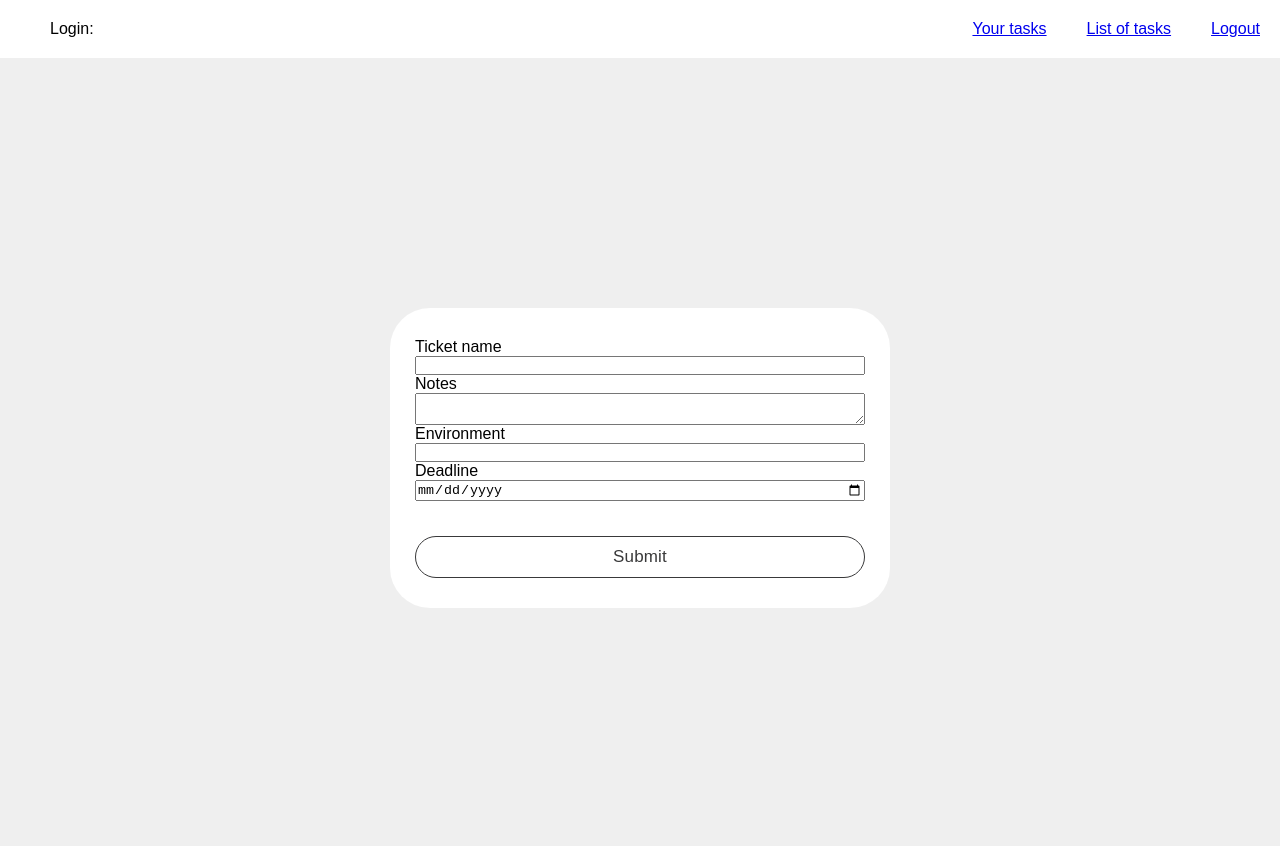
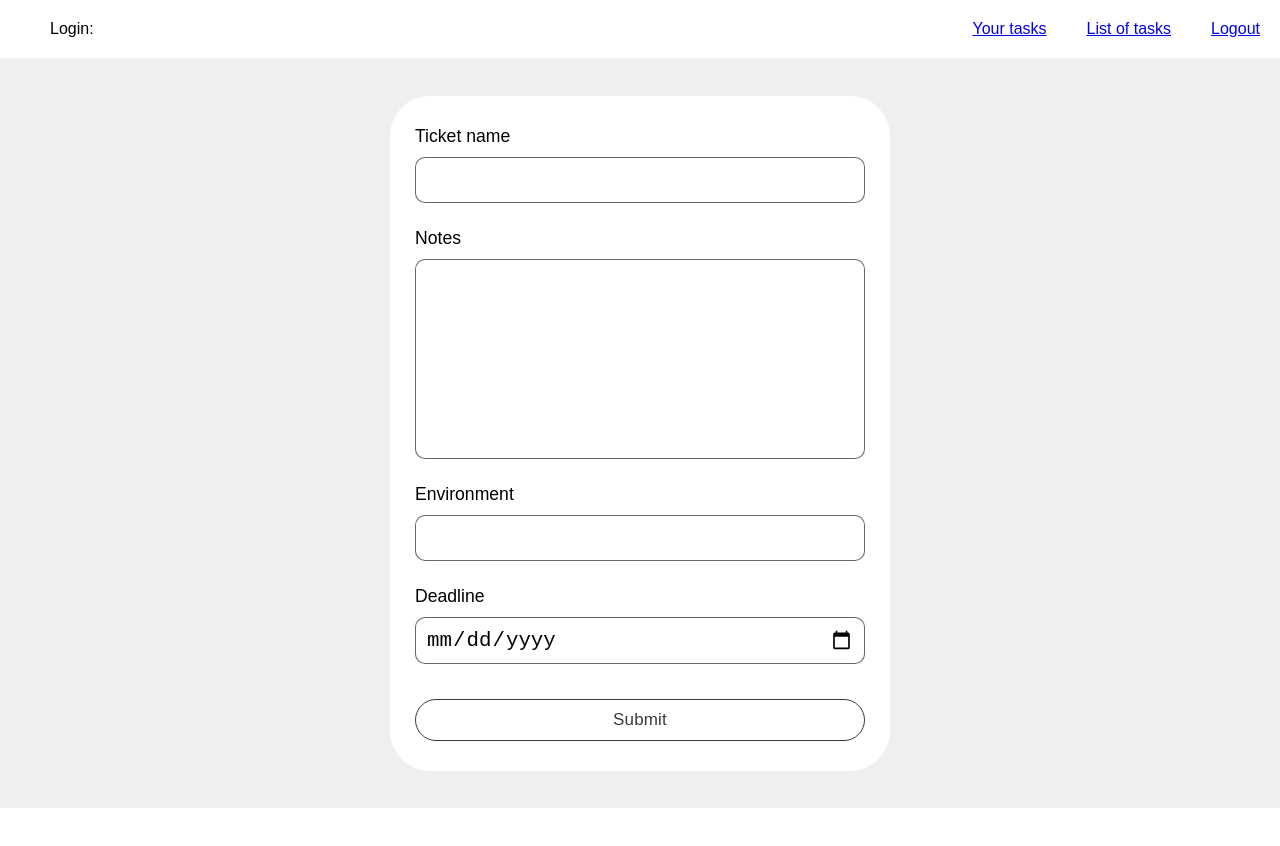
Before and after one commit to xFreshu/Project-managment-app, a React (Create React App) app: page /create-ticket in a window 1280 px wide. Shown: the top 846 px of the page. After the commit the page ends 808 px from the top, so only its background shows below. Built offline with nearby package versions, Linux system fonts and the light colour scheme.

Commit message:
Refactor code

```diff
--- a/src/components/UI/Dashboard/Dashboard.jsx
+++ b/src/components/UI/Dashboard/Dashboard.jsx
@@ -14,7 +14,7 @@ import TicketChart from '../TicketChart/TicketChart';
 import BasicTable from '../Table/BasicTable';
 
 const Dashboard = () => {
-  let { userData, tickets, deleteTicket, displayTicket, setDisplayTicket } = useContext(AppContext);
+  let { userData, tickets, displayTicket, setDisplayTicket } = useContext(AppContext);
   //Get the right one Array depending on the role
   const getAssignedArray = tickets.filter((item) => item.assigned === userData.role);
   const [ticketData, setTicketData] = useState({
@@ -25,19 +25,6 @@ const Dashboard = () => {
     deadline: ''
   });
 
-  const environmentList = tickets.map((item) => item.environment);
-
-  const count = { dev: 0, test: 0, prod: 0 };
-  //For of loop through array of environment list and counting, returning object
-  for (const element of environmentList) {
-    if (count[element]) {
-      count[element] += 1;
-    } else {
-      count[element] = 1;
-    }
-  }
-
-  console.log(count);
   return (
     <>
       <Navigation userData={userData} />
@@ -62,7 +49,7 @@ const Dashboard = () => {
                     }}>
                     <div>
                       <span>{name}</span>
-                      <span>{id}</span>
+                      <span>#{id}</span>
                     </div>
                     <p>{notes}</p>
                     <BottomInfoTicket>
@@ -94,7 +81,7 @@ const Dashboard = () => {
         ) : (
           <BasicTable />
         )}
-        <TicketChart count={count} />
+        <TicketChart />
       </Wrapper>
     </>
   );
--- a/src/components/UI/Table/BasicTable.styles.js
+++ b/src/components/UI/Table/BasicTable.styles.js
@@ -32,7 +32,7 @@ export const StyledTable = styled.table`
       width: 100px;
     }
     :nth-child(5) {
-      width: 40px;
+      width: 100px;
     }
     :nth-child(6) {
       width: 100px;
--- a/src/components/UI/Table/columns.js
+++ b/src/components/UI/Table/columns.js
@@ -16,15 +16,15 @@ export const COLUMNS = [
     accessor: 'assigned'
   },
   {
+    Header: 'Status',
+    accessor: 'status'
+  },
+  {
     Header: 'Environment',
     accessor: 'environment'
   },
   {
     Header: 'Deadline',
     accessor: 'deadline'
-  },
-  {
-    Header: 'Status',
-    accessor: 'status'
   }
 ];
--- a/src/components/UI/TicketChart/TicketChart.jsx
+++ b/src/components/UI/TicketChart/TicketChart.jsx
@@ -4,8 +4,23 @@ import PropTypes from 'prop-types';
 import { PieChartCard, ExtraInfoFromChart } from './TicketChart.styles';
 import { AppContext } from '../../../providers/AppProvider';
 
-const TicketChart = ({ count }) => {
+const TicketChart = () => {
   const { tickets } = useContext(AppContext);
+
+  const environmentList = tickets.map((item) => item.environment);
+
+  const count = { dev: 0, test: 0, prod: 0 };
+  //For of loop through array of environment list and counting, returning object
+  for (const element of environmentList) {
+    if (count[element]) {
+      count[element] += 1;
+    } else {
+      count[element] = 1;
+    }
+  }
+
+  console.log(count);
+
   return (
     <PieChartCard>
       <span>Ticket Pie Chart</span>
@@ -28,8 +43,4 @@ const TicketChart = ({ count }) => {
   );
 };
 
-TicketChart.propTypes = {
-  count: PropTypes.object
-};
-
 export default TicketChart;
--- a/src/components/UI/TicketDetails/TicketDetails.styles.js
+++ b/src/components/UI/TicketDetails/TicketDetails.styles.js
@@ -11,7 +11,10 @@ export const TicketDetailsStyles = styled.div`
     text-align: center;
     margin: 20px 0;
     padding: 0 40px;
-
+    button {
+      :hover {
+        cursor: pointer;
+      }
       label {
         margin-top: 40px;
         font-size: 1.4rem;
--- a/src/views/CreateTicket/CreateTicket.jsx
+++ b/src/views/CreateTicket/CreateTicket.jsx
@@ -13,6 +13,40 @@ const TicketForm = styled.form`
   flex-direction: column;
   width: 100%;
 `;
+
+const StyledLabel = styled.label`
+  margin: 25px 0 10px 0;
+  font-size: 1.1rem;
+  :first-child {
+    margin-top: 0;
+  }
+`;
+const StyledInput = styled.input`
+  font-size: 1.3rem;
+  padding: 10px;
+  outline: none;
+  border: solid 1px #0009;
+  border-radius: 10px;
+`;
+
+const StyledTextarea = styled.textarea`
+  font-size: 1.3rem;
+  padding: 10px;
+  outline: none;
+  border: solid 1px #0009;
+  border-radius: 10px;
+  resize: none;
+  height: 200px;
+  ::-webkit-scrollbar {
+    display: none;
+  }
+`;
+
+const CreateTicketContainer = styled(Container)`
+  height: 93.8vh;
+  position: absolute;
+`;
+
 const CreateTicket = () => {
   const { tickets, setTickets } = useContext(AppContext);
   const {
@@ -29,25 +63,25 @@ const CreateTicket = () => {
   return (
     <>
       <Navigation />
-      <Container>
+      <CreateTicketContainer>
         <TicketCard>
           <TicketForm onSubmit={handleSubmit(onSubmit)}>
-            <label>Ticket name</label>
-            <input {...register('name', { required: true })} />
+            <StyledLabel>Ticket name</StyledLabel>
+            <StyledInput {...register('name', { required: true })} />
             {errors.name && <span>This field is required</span>}
-            <label>Notes</label>
-            <textarea {...register('notes', { required: true })} />
+            <StyledLabel>Notes</StyledLabel>
+            <StyledTextarea {...register('notes', { required: true })} />
             {errors.notes && <span>This field is required</span>}
-            <label>Environment</label>
-            <input {...register('environment', { required: true })} />
+            <StyledLabel>Environment</StyledLabel>
+            <StyledInput {...register('environment', { required: true })} />
             {errors.environment && <span>This field is required</span>}
-            <label>Deadline</label>
-            <input type="date" {...register('deadline', { required: true })} />
+            <StyledLabel>Deadline</StyledLabel>
+            <StyledInput type="date" {...register('deadline', { required: true })} />
             {errors.deadline && <span>This field is required</span>}
             <StyledButton>Submit</StyledButton>
           </TicketForm>
         </TicketCard>
-      </Container>
+      </CreateTicketContainer>
     </>
   );
 };
--- a/src/views/ListOfTasks/ListOfTasks.jsx
+++ b/src/views/ListOfTasks/ListOfTasks.jsx
@@ -1,12 +1,14 @@
 import React from 'react';
 import BasicTable from '../../components/UI/Table/BasicTable';
 import Navigation from '../../components/UI/Navigation/Navigation';
+import TicketChart from '../../components/UI/TicketChart/TicketChart';
 
 const ListOfTasks = () => {
   return (
     <div>
       <Navigation />
       <BasicTable />
+      <TicketChart />
     </div>
   );
 };
```
Also changed, not shown: src/components/UI/AppTemplate/AppTemplate.jsx (deleted, +0 -18 lines). Lines whose indentation alone changed are shown as unchanged.
